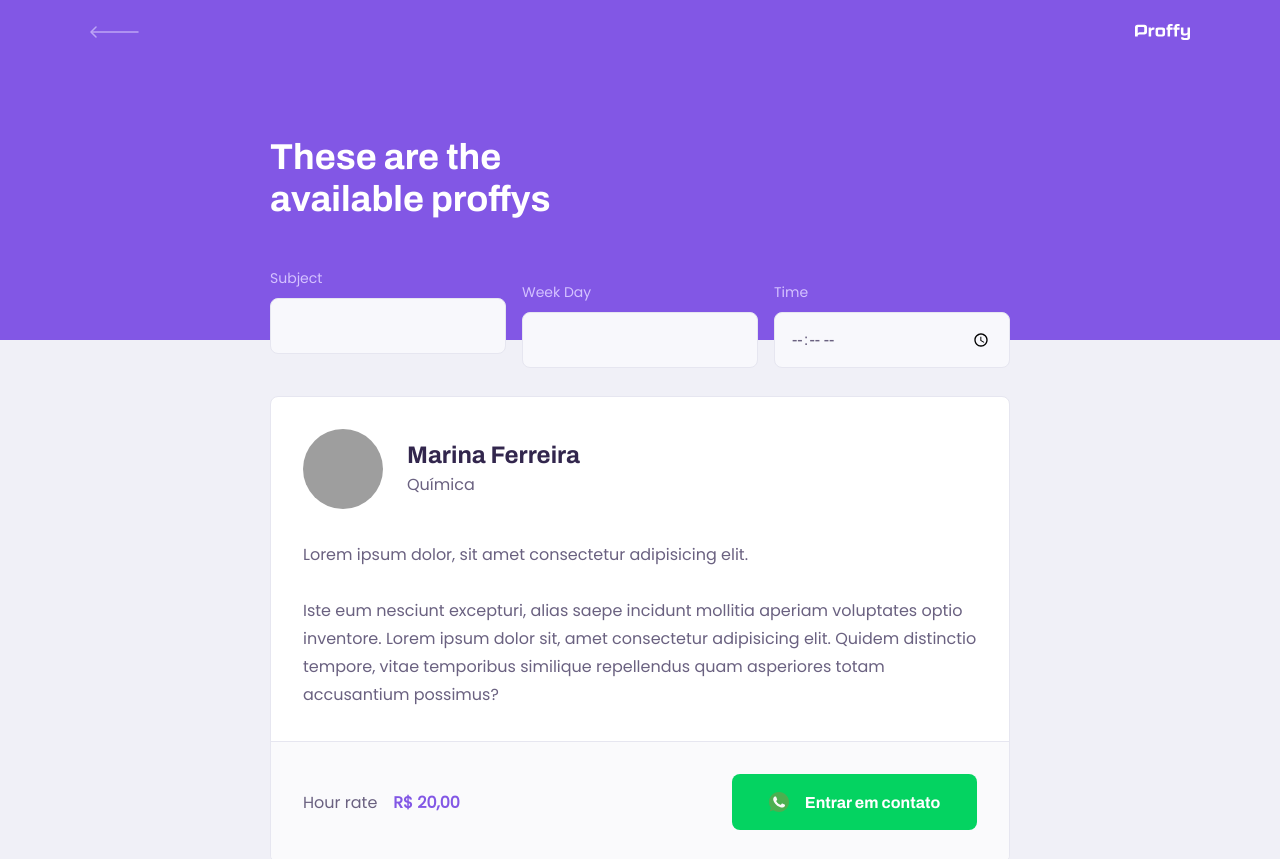
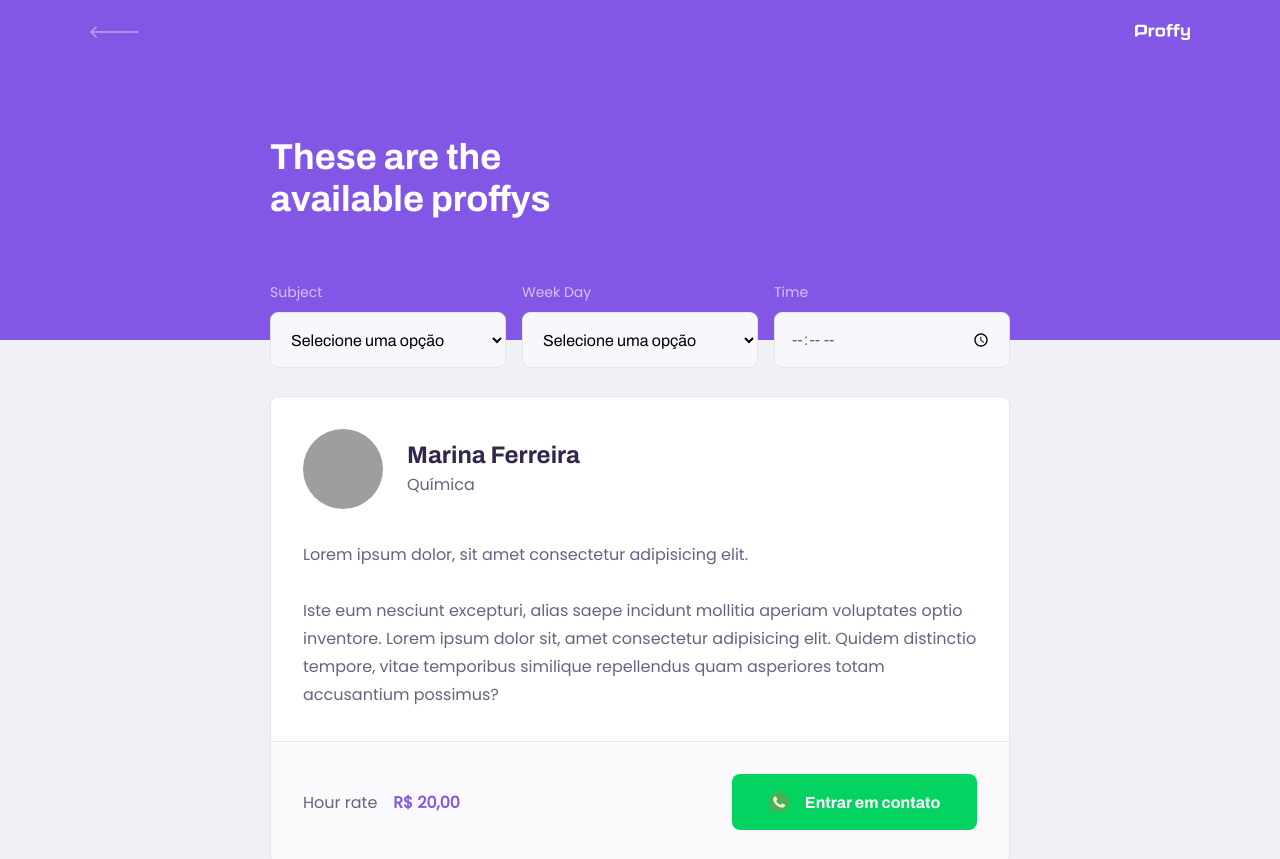
Before and after one commit to marina-ferreira/proffy-web, a React (Create React App) app: page /study in a window 1280 px wide. Shown: the top 859 px of the page. Built offline with nearby package versions, Linux system fonts and the light colour scheme; grey boxes are pictures that could not be loaded.

Commit message:
Adds select to teachers list page

```diff
--- a/src/components/Select/styles.js
+++ b/src/components/Select/styles.js
@@ -2,10 +2,6 @@ import styled from 'styled-components'
 
 export const Container = styled.div`
   position: relative;
-
-  & + & {
-    margin-top: 1.4rem;
-  }
 
   label {
     font-size: 1.4rem;
--- a/src/components/Textarea/styles.js
+++ b/src/components/Textarea/styles.js
@@ -2,10 +2,6 @@ import styled from 'styled-components'
 
 export const Container = styled.div`
   position: relative;
-
-  & + & {
-    margin-top: 1.4rem;
-  }
 
   label {
     font-size: 1.4rem;
--- a/src/pages/TeacherForm/index.js
+++ b/src/pages/TeacherForm/index.js
@@ -21,10 +21,10 @@ const TeacherForm = () => {
           <fieldset>
             <legend>Your info</legend>
 
-            <Input type="text" id="name" label="Full Name" />
-            <Input type="text" id="avatar" label="Avatar" />
-            <Input type="text" id="whatsapp" label="Whatsapp" />
-            <Textarea id="bio" label="Bio" />
+            <Input type="text" name="name" label="Full Name" />
+            <Input type="text" name="avatar" label="Avatar" />
+            <Input type="text" name="whatsapp" label="Whatsapp" />
+            <Textarea name="bio" label="Bio" />
           </fieldset>
 
           <fieldset>
@@ -42,7 +42,33 @@ const TeacherForm = () => {
                 { value: 'portuguese', label: 'Portuguese' }
               ]}
             />
-            <Input type="text" id="cost" label="Hour rate" />
+            <Input type="text" name="cost" label="Hour rate" />
+          </fieldset>
+
+          <fieldset>
+            <legend>
+              Available schedules
+              <button>+ New Appointment</button>
+            </legend>
+
+            <section>
+              <Select
+                name="week_day"
+                label="Week Day"
+                options={[
+                  { value: '0', label: 'Sunday' },
+                  { value: '1', label: 'Monday' },
+                  { value: '2', label: 'Tuesday' },
+                  { value: '3', label: 'Wednesday' },
+                  { value: '4', label: 'Thursday' },
+                  { value: '5', label: 'Friday' },
+                  { value: '6', label: 'Saturday' }
+                ]}
+              />
+
+              <Input type="time" name="from" label="From" />
+              <Input type="time" name="to" label="To" />
+            </section>
           </fieldset>
 
           <footer>
--- a/src/pages/TeacherForm/styles.js
+++ b/src/pages/TeacherForm/styles.js
@@ -52,7 +52,7 @@ export const Main = styled.main`
 
     button {
       color: var(--color-primary);
-      font: 700 1.6rem Archivo;
+      font: 500 1.6rem Archivo;
       cursor: pointer;
       transition: color 0.2s;
       border: none;
@@ -66,9 +66,6 @@ export const Main = styled.main`
 
   .Input + .Textarea,
   .Select + .Input {
-    margin-top: 2.4rem;
-  }
-
     margin-top: 2.4rem;
   }
 
@@ -120,6 +117,16 @@ export const Main = styled.main`
   @media (min-width: 700px) {
     fieldset {
       padding: 0 6.4rem;
+
+      > section {
+        display: grid;
+        grid-template-columns: 2fr 1fr 1fr;
+        column-gap: 1.6rem;
+
+        .Select, .Input {
+          margin-top: 0 !important;
+        }
+      }
     }
 
     footer {
--- a/src/pages/TeacherList/index.js
+++ b/src/pages/TeacherList/index.js
@@ -3,6 +3,7 @@ import React from 'react'
 import PageHeader from 'components/PageHeader'
 import TeacherItem from 'components/TeacherItem'
 import Input from 'components/Input'
+import Select from 'components/Select'
 
 import { Container, Form, Main } from './styles'
 
@@ -11,9 +12,32 @@ const TeacherList = () => {
     <Container>
       <PageHeader title="These are the available proffys">
         <Form>
-          <Input type="text" id="subject" label="Subject" />
-          <Input type="text" id="week_day" label="Week Day" />
-          <Input type="time" id="time" label="Time" />
+          <Select
+            name="subject"
+            label="Subject"
+            options={[
+              { value: 'arts', label: 'Arts' },
+              { value: 'biology', label: 'Biology' },
+              { value: 'sciences', label: 'Sciences' },
+              { value: 'history', label: 'History' },
+              { value: 'chemistry', label: 'Chemistry' },
+              { value: 'portuguese', label: 'Portuguese' }
+            ]}
+          />
+          <Select
+            name="week_day"
+            label="Week Day"
+            options={[
+              { value: '0', label: 'Sunday' },
+              { value: '1', label: 'Monday' },
+              { value: '2', label: 'Tuesday' },
+              { value: '3', label: 'Wednesday' },
+              { value: '4', label: 'Thursday' },
+              { value: '5', label: 'Friday' },
+              { value: '6', label: 'Saturday' }
+            ]}
+          />
+          <Input type="time" name="time" label="Time" />
         </Form>
       </PageHeader>
 
```
